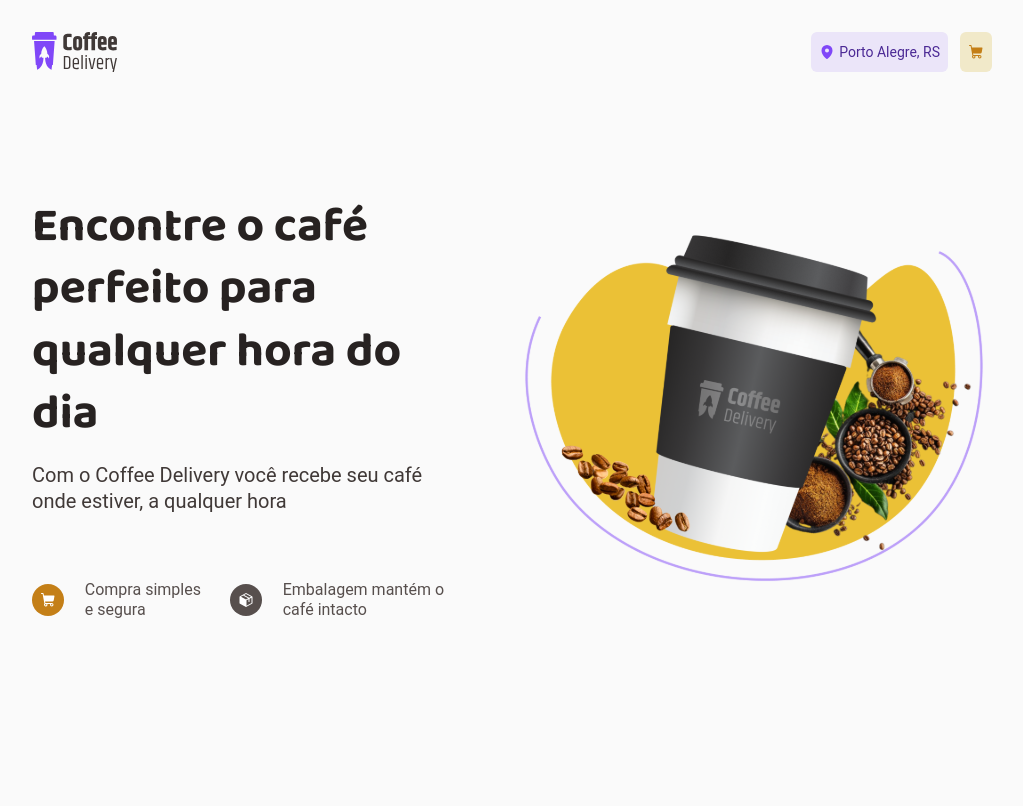
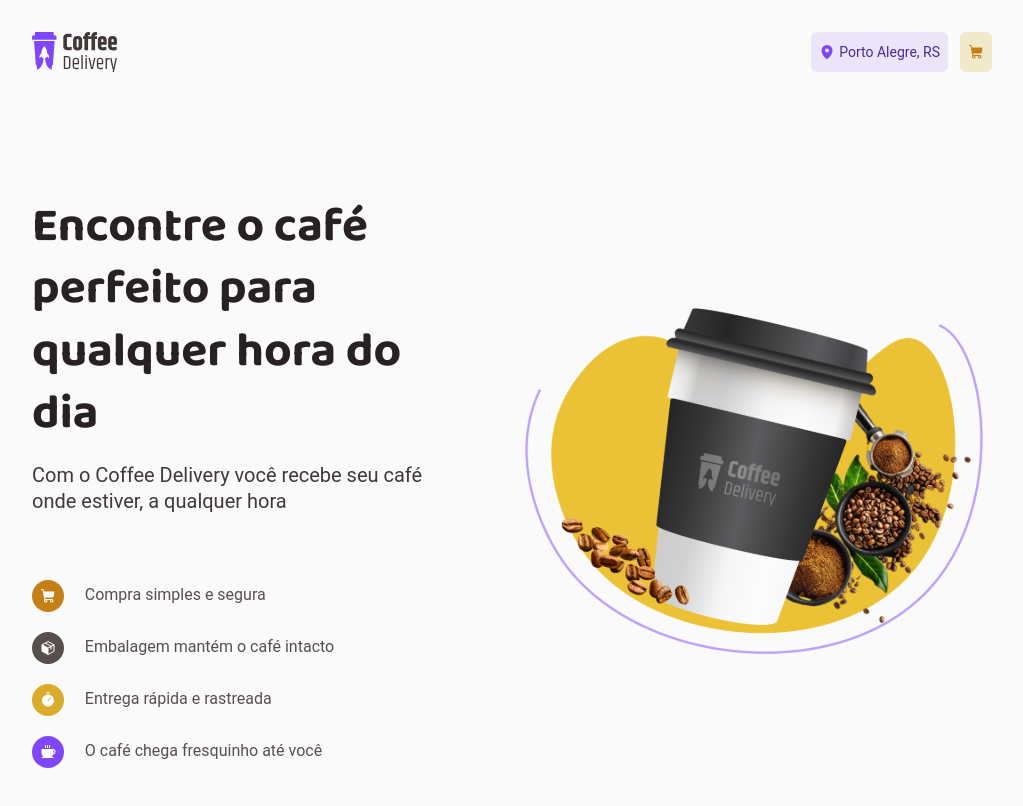
Before and after one commit to rutefig/challenge02-ignite-reactjs-coffee-delivery, a React (Vite) app: page / in a window 1280 px wide. Shown: the top 806 px of the page, without its empty margins (128-1151 px from the left). Built offline with nearby package versions, Linux system fonts and the light colour scheme.

Commit message:
finished implementation for Hero Component for Home Page

```diff
--- a/src/components/Text/index.tsx
+++ b/src/components/Text/index.tsx
@@ -37,7 +37,8 @@
 }
 
 export const StyledText = styled(Text)`
-  font-family: ${(props) => (props.variant === 'header' ? '\'Baloo 2\', cursive' : '\'Roboto\', sans-serif')};
+  font-family: ${(props) =>
+    props.variant === 'header' ? '\'Baloo 2\', cursive' : '\'Roboto\', sans-serif'};
   font-size: ${(props) => (props.size ?? 16) / 16}rem;
   font-weight: ${(props) => props.weight ?? 'normal'};
   line-height: ${(props) => props.lineHeight ?? 130}%;
--- a/src/pages/Home/components/Hero/index.tsx
+++ b/src/pages/Home/components/Hero/index.tsx
@@ -1,5 +1,5 @@
-import { Package, ShoppingCart } from '@phosphor-icons/react'
 import React from 'react'
+import { Coffee, Package, ShoppingCart, Timer } from '@phosphor-icons/react'
 import coffeeImg from '../../../../assets/img_coffee_home.svg'
 import { StyledText } from '../../../../components/Text'
 import { defaultTheme } from '../../../../styles/themes/default'
@@ -43,14 +43,28 @@
             <IconContainer color={defaultTheme['yellow-dark']}>
               <ShoppingCart color={defaultTheme['white']} weight="fill" />
             </IconContainer>
-            <StyledText tag='span'>Compra simples e segura</StyledText>
+            <StyledText tag="span">Compra simples e segura</StyledText>
           </Item>
 
           <Item>
             <IconContainer color={defaultTheme['base-text']}>
               <Package color={defaultTheme['white']} weight="fill" />
             </IconContainer>
-            <StyledText tag='span'>Embalagem mantém o café intacto</StyledText>
+            <StyledText tag="span">Embalagem mantém o café intacto</StyledText>
+          </Item>
+
+          <Item>
+            <IconContainer color={defaultTheme['yellow']}>
+              <Timer color={defaultTheme['white']} weight="fill" />
+            </IconContainer>
+            <StyledText tag="span">Entrega rápida e rastreada</StyledText>
+          </Item>
+
+          <Item>
+            <IconContainer color={defaultTheme['purple']}>
+              <Coffee color={defaultTheme['white']} weight="fill" />
+            </IconContainer>
+            <StyledText tag="span">O café chega fresquinho até você</StyledText>
           </Item>
         </ItemsContainer>
       </TextContainer>
--- a/src/pages/Home/components/Hero/styles.ts
+++ b/src/pages/Home/components/Hero/styles.ts
@@ -25,8 +25,9 @@
 
 export const ItemsContainer = styled.div`
   display: flex;
-  row-gap: 2.5rem;
-  column-gap: 1.25rem;
+  row-gap: 1.25rem;
+  column-gap: 2.5rem;
+  flex-wrap: wrap;
 `
 
 export const Item = styled.div`
```
